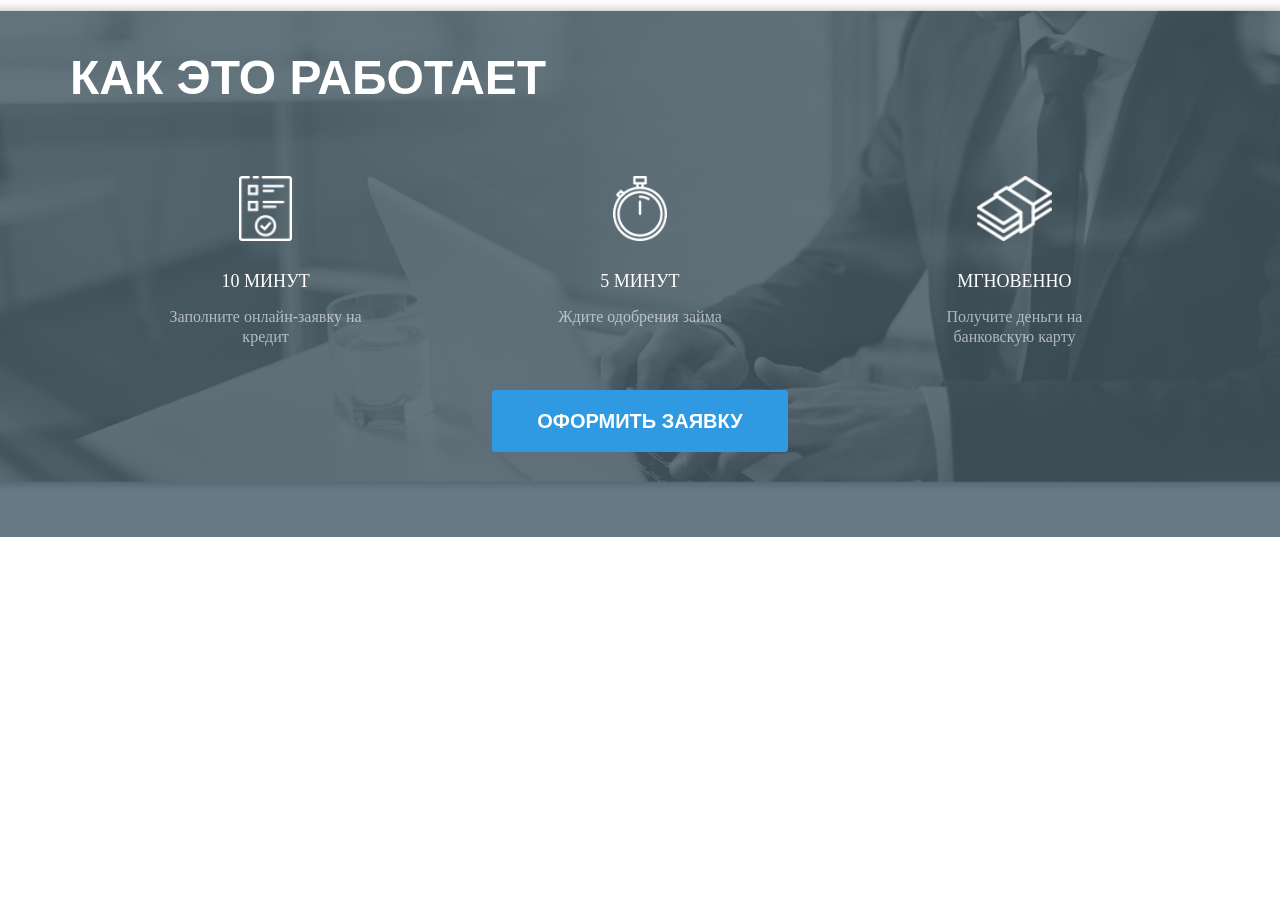
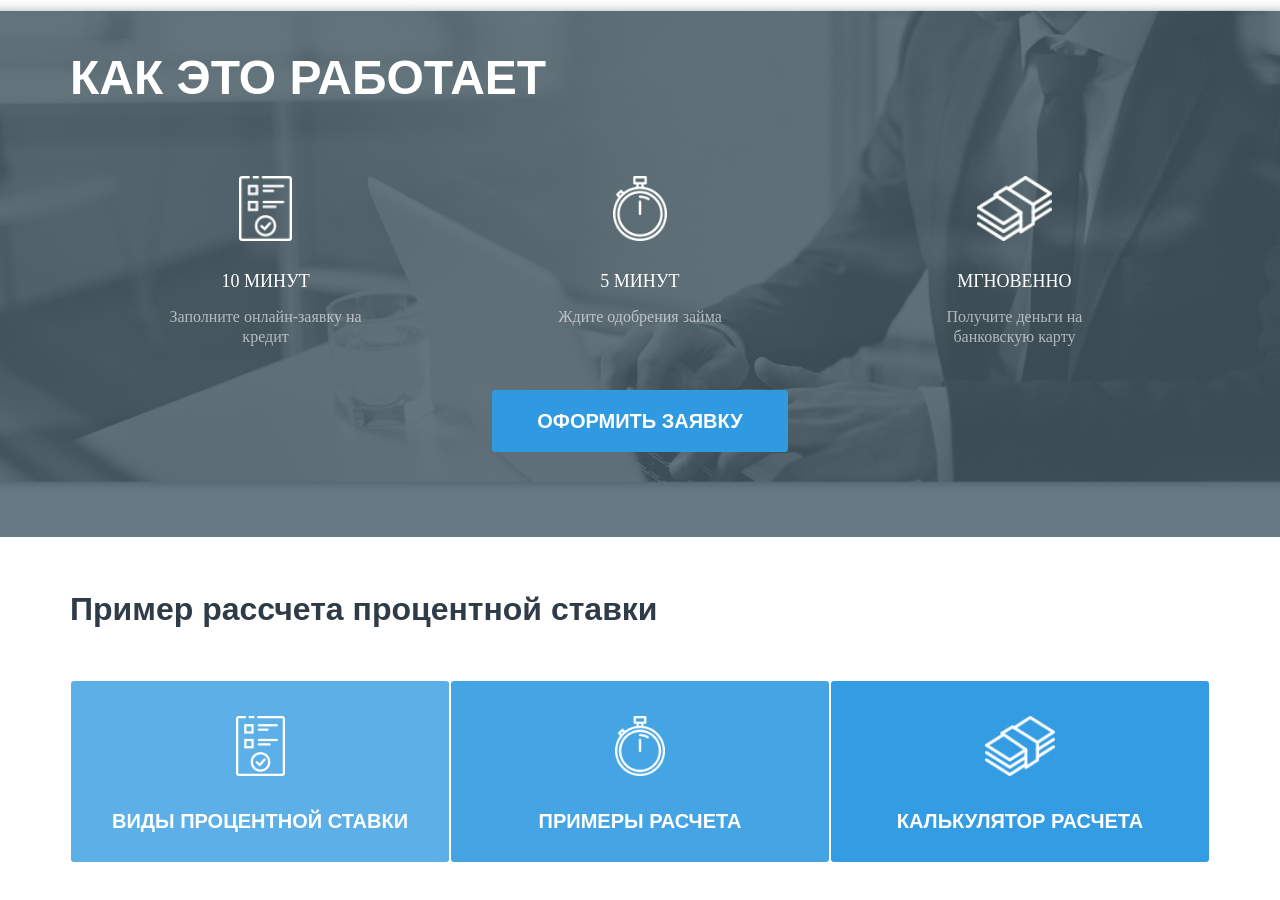
Before and after one commit to pjupju/ebrf-com-ua, a website: page app/index.html in a window 1280 px wide. Before the commit the page ends 800 px from the top, so only its background shows below. Drawn offline with nearby package versions, Linux system fonts and the light colour scheme.

Commit message:
add desktop percent div

```diff
--- a/app/index.html
+++ b/app/index.html
@@ -65,6 +65,40 @@
     </div>
   </div>
 
+  <div class="percent">
+    <div class="container">
+      <div class="percent__title">
+        Пример рассчета процентной ставки
+      </div>
+      <div class="percent__items">
+        <div class="percent__item">
+          <div class="percent__img">
+            <img src="images/banner-item1.png" alt="">
+          </div>
+          <div class="percent__subtitle">
+            Виды процентной ставки
+          </div>
+        </div>
+        <div class="percent__item">
+          <div class="percent__img">
+            <img src="images/banner-item2.png" alt="">
+          </div>
+          <div class="percent__subtitle">
+            Примеры расчета
+          </div>
+        </div>
+        <div class="percent__item">
+          <div class="percent__img">
+            <img src="images/banner-item3.png" alt="">
+          </div>
+          <div class="percent__subtitle">
+            Калькулятор расчета
+          </div>
+        </div>
+      </div>
+    </div>
+  </div>
+
 
 
   <script src="https://ajax.googleapis.com/ajax/libs/jquery/3.4.1/jquery.min.js"></script>
--- /dev/null
+++ b/app/scss/_percent.scss
@@ -0,0 +1,47 @@
+@import "vars";
+@import "fonts";
+@import "global";
+
+
+.percent{
+    &__title{
+        margin-top: 50px;
+        font-size: 32px;
+        line-height: 44px;
+        @extend %roboto-bold;
+        color: rgb(47, 59, 71);
+    }
+    &__items{
+        margin-top: 50px;
+        margin-bottom: 75px;
+        display: flex;
+        justify-content: space-around;
+    }
+    &__item{
+        width: 378px;
+        text-align: center;
+        padding: 35px 0 30px;
+        background-color: rgb(47, 154, 225);
+        border-radius: 3px;
+        &:nth-child(1){
+            background-color: lighten($color: rgb(47, 154, 225), $amount: 10)
+        }
+        &:nth-child(2){
+            background-color: lighten($color: rgb(47, 154, 225), $amount: 5)
+        }
+        &:nth-child(3){
+            background-color: lighten($color: rgb(47, 154, 225), $amount: 1)
+        }
+    }
+    &__img img{
+        height: 60px;
+    }
+    &__subtitle{
+        font-size: 20px;
+        line-height: 22px;
+        @extend %roboto-bold;
+        margin-top: 25px;
+        text-transform: uppercase;
+        color: rgb(255, 255, 255);
+    }
+}
--- a/app/scss/style.scss
+++ b/app/scss/style.scss
@@ -6,6 +6,7 @@
 @import "fonts";
 @import "global";
 @import "banner";
+@import "percent";
 
 
 
```
Also changed, not shown: app/css/style.min.css, app/images/percent-img1.png (added), app/images/percent-img2.png (added), app/images/percent-img3.png (added).
